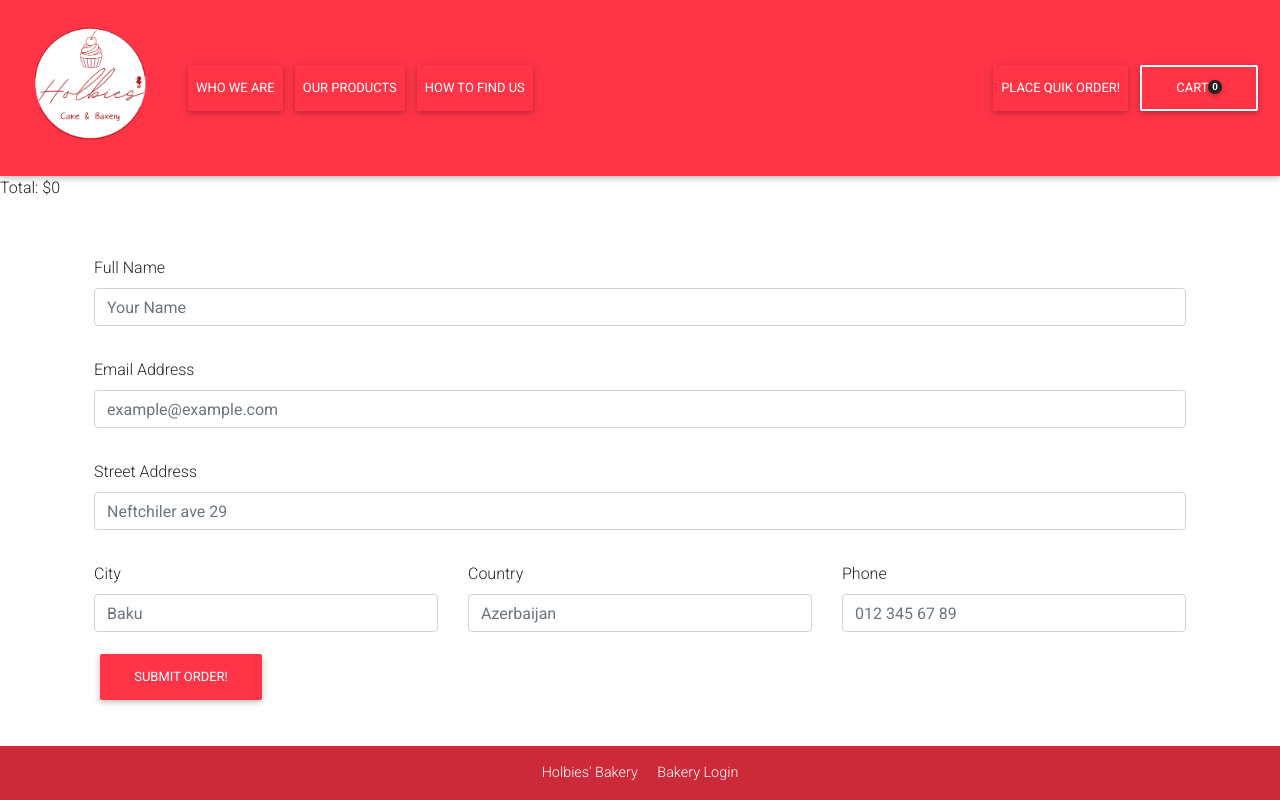
After one commit to lunarinaa/holbertonschool-portfolio_project, a Django app: page /cart/checkout/ in a window 1280 px wide. The commit adds this page. Run offline with Django 3.2, Linux system fonts and the light colour scheme; some libraries are stand-ins or nearby versions.

Commit message:
cart checkout implemented

```diff
--- a/holbies_bakery/cart/cart.py
+++ b/holbies_bakery/cart/cart.py
@@ -61,3 +61,8 @@ class Cart():
 
         self.session.modified = True
         return self.cart
+
+    def clear(self):
+        if 'session_key' in self.session:
+            del self.session['session_key']
+            self.session.modified = True
--- a/holbies_bakery/cart/urls.py
+++ b/holbies_bakery/cart/urls.py
@@ -26,4 +26,5 @@ urlpatterns = [
     path('delete/', views.cart_delete, name='cart_delete'),
     path('update/', views.cart_update, name='cart_update'),
 
+
 ] + static(settings.MEDIA_URL, document_root=settings.MEDIA_ROOT)
--- a/holbies_bakery/cart/views.py
+++ b/holbies_bakery/cart/views.py
@@ -2,6 +2,9 @@ from django.shortcuts import render, get_object_or_404
 from .cart import Cart
 from customer.models import MenuItem
 from django.http import JsonResponse
+from django.contrib import messages
+from django.shortcuts import render, redirect
+from customer.models import MenuItem, OrderModel, OrderItem
 
 # Create your views here.
 def cart_summary(request):
@@ -26,6 +29,7 @@ def cart_add(request):
         # response = JsonResponse({'MenuItem: ':item.name})
 
         response = JsonResponse({'qty: ':cart_quantity})
+        messages.success(request,("Added to cart"))
         return response
 
 
--- /dev/null
+++ b/holbies_bakery/customer/templates/customer/checkout.html
@@ -0,0 +1,86 @@
+{% extends 'customer/base.html' %}
+
+{% block content %}
+{% for item, quantity in items.items %}
+    <p>{{ item.name }} - Quantity: {{ quantity }}</p>
+{% endfor %}
+
+<p>Total: ${{ cart_total }}</p>
+<div class="container mb-5">
+    <div class="row justify-content-center mt-1">
+        <div class="col-md-12 col-sm-12 p-4">
+            <form method="POST">
+                {% csrf_token %}
+
+                <!-- Hidden inputs for cart items -->
+                {% for item in cart_items %}
+                <input type="hidden" name="cart_item_{{ item.id }}" value="{{ item.id }}">
+                <input type="hidden" name="cart_quantity_{{ item.id }}" value="{{ quantities.item.id }}">
+                {% endfor %}
+
+                <!-- Customer Information Section -->
+                <div class="form-group pt-3">
+                    <label for="name">Full Name</label>
+                    <input required class="form-control" type="text" placeholder="Your Name" name="name" />
+                </div>
+
+                <div class="form-group pt-3">
+                    <label for="email">Email Address</label>
+                    <input required class="form-control" type="email" placeholder="example@example.com" name="email" />
+                </div>
+
+                <div class="form-group pt-3">
+                    <label for="street">Street Address</label>
+                    <input required class="form-control" type="text" placeholder="Neftchiler ave 29" name="street" />
+                </div>
+
+                <div class="row">
+                    <div class="col-md-4 col-sm-12">
+                        <div class="form-group pt-3">
+                            <label for="city">City</label>
+                            <input required class="form-control" type="text" placeholder="Baku" name="city" />
+                        </div>
+                    </div>
+
+                    <div class="col-md-4 col-sm-12">
+                        <div class="form-group pt-3">
+                            <label for="country">Country</label>
+                            <input required class="form-control" type="text" placeholder="Azerbaijan" name="country" />
+                        </div>
+                    </div>
+                    <div class="col-md-4 col-sm-12">
+                        <div class="form-group pt-3">
+                            <label for="phone">Phone</label>
+                            <input required class="form-control" type="text" placeholder="012 345 67 89" name="phone" />
+                        </div>
+                    </div>
+                </div>
+
+                <!-- Button trigger modal -->
+                <button type="button" class="btn btn-danger" data-toggle="modal" data-target="#submitModal">
+                  Submit Order!
+                </button>
+
+                <!-- Modal -->
+                <div class="modal fade" id="submitModal" tabindex="-1" role="dialog" aria-labelledby="submitModalLabel" aria-hidden="true">
+                  <div class="modal-dialog" role="document">
+                    <div class="modal-content">
+                      <div class="modal-header">
+                        <h5 class="modal-title" id="submitModalLabel">Submit Your Order!</h5>
+                        <button type="button" class="close" data-dismiss="modal" aria-label="Close">
+                          <span aria-hidden="true">&times;</span>
+                        </button>
+                      </div>
+                      <div class="modal-footer">
+                        <button type="button" class="btn btn-light" data-dismiss="modal">Go Back</button>
+                        <button type="submit" class="btn btn-danger">Place Order!</button>
+                      </div>
+                    </div>
+                  </div>
+                </div>
+
+            </form>
+        </div>
+    </div>
+</div>
+{% endblock content %}
--- a/holbies_bakery/customer/templates/customer/item.html
+++ b/holbies_bakery/customer/templates/customer/item.html
@@ -43,8 +43,10 @@
                 action: 'post'
             },
             success: function(json){
-                console.log(json);
-                document.getElementById("cart_quantity").innerText = json.qty;
+                // console.log(json);
+                // document.getElementById("cart_quantity").innerText = json.qty;
+                location.reload();
+
             },
             error: function(xhr, errmsg, err){
                 console.log('Error:', err);
--- a/holbies_bakery/customer/views.py
+++ b/holbies_bakery/customer/views.py
@@ -4,6 +4,8 @@ from django.views import View
 from django.db.models import Q
 from django.core.mail import send_mail
 from .models import MenuItem, Category, OrderModel, OrderItem
+from cart.cart import Cart
+from django.contrib import messages
 
 def item(request, pk):
     item = MenuItem.objects.get(id=pk)
@@ -82,7 +84,7 @@ class Order(View):
 
             # Calculate the total price of the order
             order.price += order_item.menu_item.price * order_item.quantity
-            order.save()  # Save the updated order with the new price
+            order.save()
 
             # Update item_data to include quantity
             item_data = {
@@ -176,3 +178,84 @@ class MenuSearch(View):
         }
 
         return render(request, 'customer/menu.html', context)
+
+
+# updated part
+
+class Checkout(View):
+    def get(self, request, *args, **kwargs):
+        cart = Cart(request)
+        items = cart.get_items()
+        quantities = cart.get_quants()
+        cart_total = cart.cart_total()
+
+        context = {'items': items, 'quantities': quantities, 'cart_total': cart_total}
+        return render(request, 'customer/checkout.html', context)
+
+    def post(self, request, *args, **kwargs):
+        name = request.POST.get('name')
+        email = request.POST.get('email')
+        street = request.POST.get('street')
+        city = request.POST.get('city')
+        state = request.POST.get('country')
+        phone = request.POST.get('phone')
+
+        cart = Cart(request)
+        order_items = {'items': []}
+        price = 0
+
+        order = OrderModel.objects.create(
+            price=price,  # Initial price set to 0
+            name=name,
+            email=email,
+            street=street,
+            city=city,
+            state=state,
+            phone=phone,
+        )
+        # Process the cart items
+        for item in cart.get_items():
+            quantity = cart.cart[str(item.id)]
+
+            order_item = OrderItem.objects.create(
+                order=order,
+                menu_item=item,
+                quantity=quantity
+            )
+
+            order.price += item.price * quantity  # Calculate total price
+            order.save()
+
+            item_data = {
+                'id': item.pk,
+                'name': item.name,
+                'price': item.price,
+                'quantity': quantity
+            }
+            order_items['items'].append(item_data)
+
+        # Send confirmation email
+        body = (
+            "Thank you for your order! Your food will be delivered soon!\n"
+            f"Your total: {order.price}\n"
+            "Enjoy!"
+        )
+
+        send_mail(
+            'Thank You For Your Order!',
+            body,
+            'example@example.com',  # Replace with your actual email
+            [email],
+            fail_silently=False
+        )
+
+        # Clear the cart after a successful order
+        cart.clear()
+
+        # Pass order information to the confirmation page
+        context = {
+            'items': order_items['items'],
+            'price': order.price
+        }
+
+        return redirect('order-confirmation', pk=order.pk)
--- a/holbies_bakery/deliver/urls.py
+++ b/holbies_bakery/deliver/urls.py
@@ -18,7 +18,7 @@ from django.contrib import admin
 from django.urls import path, include
 from django.conf import settings
 from django.conf.urls.static import static
-from customer.views import Index, About, Order, OrderConfirmation, OrderPayConfirmation, Menu, MenuSearch, Contact
+from customer.views import Index, About, Order, OrderConfirmation, OrderPayConfirmation, Menu, MenuSearch, Contact, Checkout
 
 urlpatterns = [
     #update
@@ -36,5 +36,7 @@ urlpatterns = [
          name='order-confirmation'),
     path('payment-confirmation/', OrderPayConfirmation.as_view(),
          name='payment-confirmation'),
-    path('item/<int:pk>', views.item, name='item')
+    path('item/<int:pk>', views.item, name='item'),
+
+    path('cart/checkout/', Checkout.as_view(), name='checkout')
 ] + static(settings.MEDIA_URL, document_root=settings.MEDIA_ROOT)
```
Also changed, not shown: holbies_bakery/cart/templates/cart_summary.html (+8 -2 lines), holbies_bakery/db.sqlite3.
